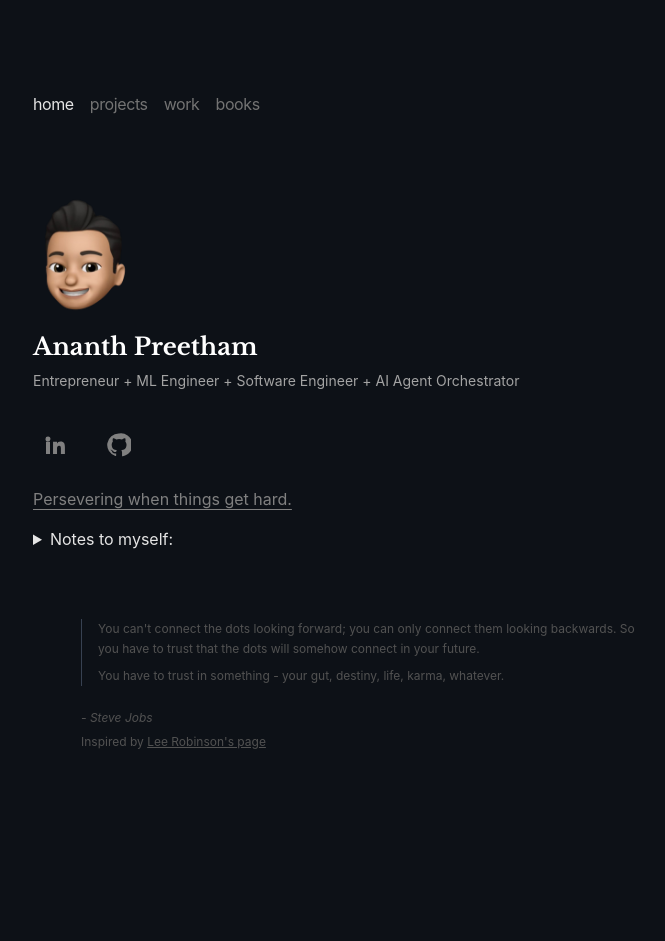
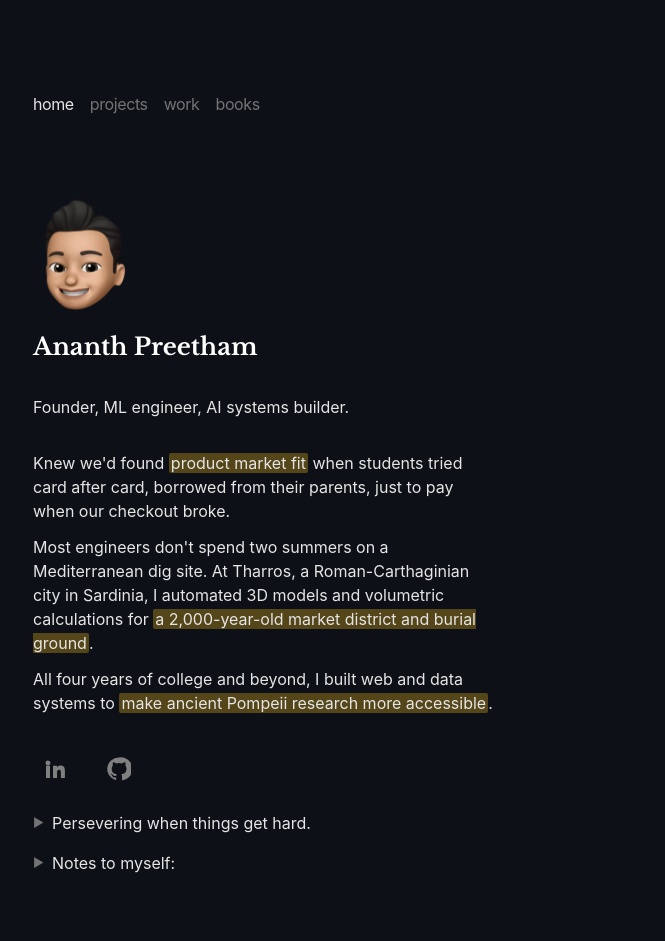
Before and after one commit to infinityp913/ananthp, a Next.js app: page / in a window 1280 px wide. Shown: the top 941 px of the page, without its empty margins (271-936 px from the left). Before the commit the page ends 862 px from the top, so only its background shows below. Built offline with nearby package versions, Linux system fonts and the light colour scheme.

Commit message:
add bio blurb, highlights

```diff
--- a/pages/index.js
+++ b/pages/index.js
@@ -1,3 +1,4 @@
+import { useState } from "react";
 import Head from "next/head";
 import { Navbar } from "@/components/Navbar";
 import { Libre_Baskerville } from "next/font/google";
@@ -10,6 +11,9 @@ const libreBaskerville = Libre_Baskerville({
 });
 
 export default function Home() {
+  const [showVideo, setShowVideo] = useState(false);
+  const [showNotes, setShowNotes] = useState(false);
+
   return (
     <>
       <Head>
@@ -35,10 +39,13 @@ export default function Home() {
             >
               Ananth Preetham
             </h1>
-            <p className="text-neutral-400 text-sm mt-2">
-              Entrepreneur + ML Engineer + Software Engineer + AI Agent Orchestrator
-            </p>
-            <div className="flex items-center mt-8 space-x-5 text-neutral-500 dark:text-neutral-400">
+            <div className="text-md mt-8 sm:max-w-[460px] space-y-3">
+              <p className="mb-8">Founder, ML engineer, AI systems builder.</p>
+              <p>Knew we&apos;d found <span className="bg-amber-400/30 px-0.5 rounded-sm">product market fit</span> when students tried card after card, borrowed from their parents, just to pay when our checkout broke.</p>
+              <p>Most engineers don&apos;t spend two summers on a Mediterranean dig site. At Tharros, a Roman-Carthaginian city in Sardinia, I automated 3D models and volumetric calculations for <span className="bg-amber-400/30 px-0.5 rounded-sm">a 2,000-year-old market district and burial ground</span>.</p>
+              <p>All four years of college and beyond, I built web and data systems to <span className="bg-amber-400/30 px-0.5 rounded-sm">make ancient Pompeii research more accessible</span>.</p>
+            </div>
+            <div className="flex items-center mt-8 space-x-5 text-neutral-500">
               <a
                 className="hover:text-neutral-200 transition-all min-h-[44px] min-w-[44px] flex items-center justify-center"
                 rel="noopener noreferrer"
@@ -77,18 +84,42 @@ export default function Home() {
               </a>
             </div>
             <div className="my-5 sm:max-w-[460px] max-w-2xl text-neutral-200">
-              <a
-                className="underline underline-offset-4"
-                target="_blank"
-                rel="noopener noreferrer"
-                href="https://www.youtube.com/watch?v=k6C8SX0mWP0"
+              <button
+                className="flex items-center gap-2 text-left hover:text-neutral-300 transition-colors"
+                onClick={() => setShowVideo(!showVideo)}
               >
+                <span
+                  className={`text-neutral-500 text-xs transition-transform duration-200 ${showVideo ? "rotate-90" : ""}`}
+                >
+                  ▶
+                </span>
                 Persevering when things get hard.
-              </a>
+              </button>
+              {showVideo && (
+                <div className="mt-3">
+                  <iframe
+                    src="https://www.youtube.com/embed/k6C8SX0mWP0"
+                    title="Persevering when things get hard"
+                    allow="accelerometer; autoplay; clipboard-write; encrypted-media; gyroscope; picture-in-picture"
+                    allowFullScreen
+                    className="w-full aspect-video border-0"
+                  />
+                </div>
+              )}
               <div className="mt-4">
-              <details>
-                <summary className="cursor-pointer">Notes to myself:</summary>
-                <ol className="list-decimal ml-12">
+                <button
+                  className="flex items-center gap-2 text-left hover:text-neutral-300 transition-colors"
+                  onClick={() => setShowNotes(!showNotes)}
+                >
+                  <span
+                    className={`text-neutral-500 text-xs transition-transform duration-200 ${showNotes ? "rotate-90" : ""}`}
+                  >
+                    ▶
+                  </span>
+                  Notes to myself:
+                </button>
+                {showNotes && (
+                  <ol className="list-decimal ml-8 mt-3 space-y-1">
                     <li>
                       There&apos;s always{" "}
                       <a
@@ -112,17 +143,19 @@ export default function Home() {
                       is to choose your attitude in any given set of
                       circumstances.
                     </li>
-                  <li>Don&apos;t lose the power to see the good in people.</li>
                     <li>
-                    You just can&apos;t beat the person who never gives up. - Babe
-                    Ruth
+                      Don&apos;t lose the power to see the good in people.
+                    </li>
+                    <li>
+                      You just can&apos;t beat the person who never gives up. -
+                      Babe Ruth
                     </li>
                     <li>
                       The secret is{" "}
                       <span className="underline font-bold">Grit</span>.
                     </li>
                   </ol>
-              </details>
+                )}
               </div>
             </div>
           </div>
@@ -131,9 +164,9 @@ export default function Home() {
           <div className="max-w-xl mx-auto">
             <blockquote className="text-xs leading-relaxed border-l-[0.5px] border-gray-700 pl-4">
               <p className="mb-2">
-                You can&apos;t connect the dots looking forward; you can only connect
-                them looking backwards. So you have to trust that the dots will
-                somehow connect in your future.
+                You can&apos;t connect the dots looking forward; you can only
+                connect them looking backwards. So you have to trust that the
+                dots will somehow connect in your future.
               </p>
               <p>
                 You have to trust in something - your gut, destiny, life, karma,
```
Also changed, not shown: pages/work/index.js (+24 -24 lines). Lines whose indentation alone changed are shown as unchanged.
